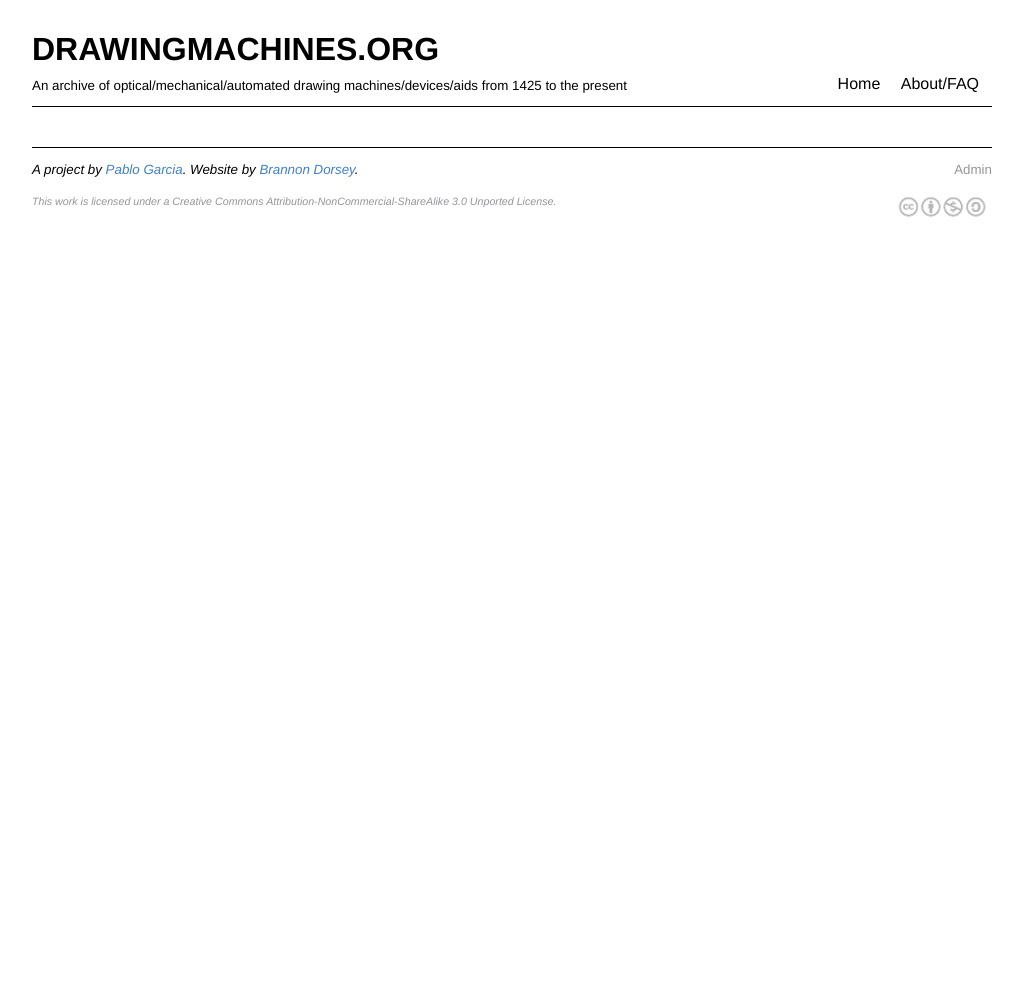
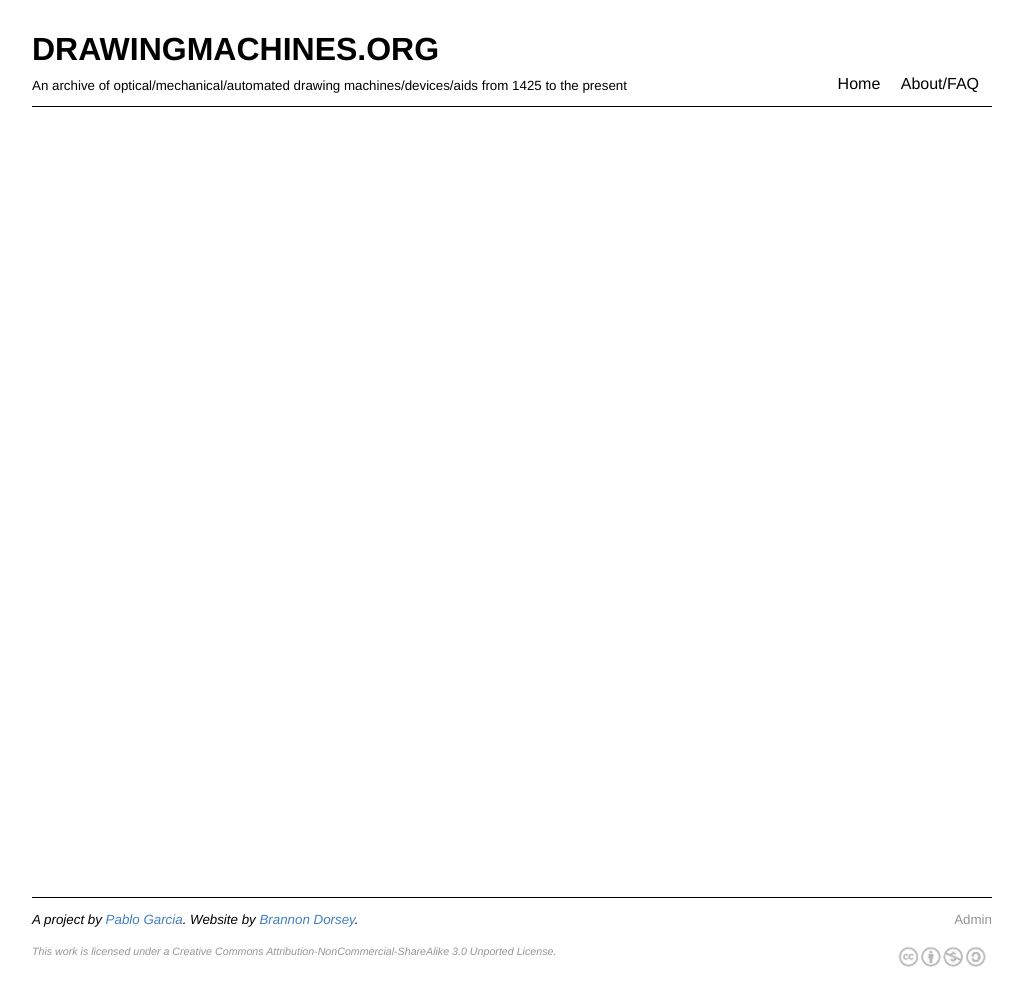
Before and after one commit to brannondorsey/drawingmachines, a PHP site: page /api_builder/ in a window 1280 px wide. Shown: the whole page, without its empty margins (128-1151 px from the left). Before the commit the page ends 217 px from the top, so only its background shows below. Run offline with PHP 8.4, Linux system fonts and the light colour scheme; data that the repository does not hold is empty; some libraries are stand-ins or nearby versions.

Commit message:
sticky footer not yet working

```diff
--- a/results.php
+++ b/results.php
@@ -74,7 +74,7 @@
         <?php } ?>
     </div>
     <?php } ?>
-
+    <div class="push"></div>
 </div>
 
 <?php require_once "includes/footer.php" ?>
--- a/sass/_vars.scss
+++ b/sass/_vars.scss
@@ -13,6 +13,7 @@ $menu_font_weight: 200;
 $title_size: 24pt;
 
 //footer
+$footer_height: 50px;
 $footer_font_size: 10pt;
 $link_hover_color: #427fc0;
 $copyright_font_color: #949599;
--- a/sass/base.scss
+++ b/sass/base.scss
@@ -1,6 +1,10 @@
 @import 'vars';
 
 //defaults
+html, body {
+	height: 100%;
+}
+
 body{
 	width: $body_width;
 	color: $default_font_color;
@@ -13,7 +17,6 @@ body{
 p, ul, li {
 	line-height: 1.4;
 }
-
 
 //links
 a, a:visited{
@@ -153,6 +156,14 @@ header{
 //content
 .content{
 	padding: 20px 0px;
+	margin-bottom: -($footer_height);
+	min-height: 100%;
+}
+
+.content:after {
+	content: "";
+  	display: block;
+  	height: $footer_height;
 }
 
 //categories page stuffs
@@ -566,7 +577,9 @@ form.admin{
 //footer
 
 footer {
+
 	width: 100%;
+	height: $footer_height;
 	padding-bottom: 40px;
 	border-top: 1px solid $dark;
 	font-size: $footer_font_size;
--- a/styles/base.css
+++ b/styles/base.css
@@ -1,3 +1,6 @@
+html, body {
+  height: 100%; }
+
 body {
   width: 960px;
   color: black;
@@ -97,7 +100,14 @@ header {
   display: block; }
 
 .content {
-  padding: 20px 0px; }
+  padding: 20px 0px;
+  margin-bottom: -50px;
+  min-height: 100%; }
+
+.content:after {
+  content: "";
+  display: block;
+  height: 50px; }
 
 .categories-layout .category-class {
   overflow: auto;
@@ -328,6 +338,7 @@ form.admin {
 
 footer {
   width: 100%;
+  height: 50px;
   padding-bottom: 40px;
   border-top: 1px solid black;
   font-size: 10pt;
```
